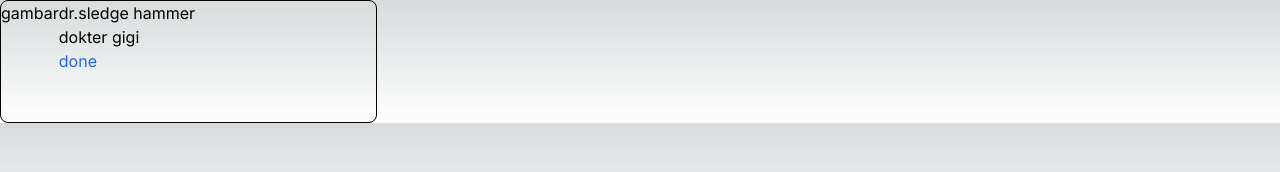
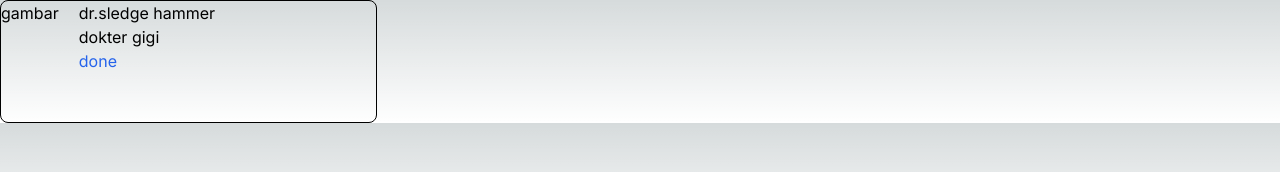
Before and after one commit to Teledoc-App/teledoc-app, a Next.js app: page /schedule in a window 1280 px wide. Shown: the top 172 px of the page. Built offline with nearby package versions, Linux system fonts and the light colour scheme; no server answers.

Commit message:
fix: user history card
user history card

```diff
--- a/components/HistoryUserCards.tsx
+++ b/components/HistoryUserCards.tsx
@@ -8,7 +8,7 @@ const HistoryCards = ({}) => {
       <div className="flex flex-col">
         <div className="gambar">gambar</div>
       </div>
-      <div className="flex flex-col">
+      <div className="flex flex-col px-5">
         <div className="gambar">dr.sledge hammer</div>
         <div className="text">dokter gigi</div>
         <div className="text-blue-600">done</div>
```
